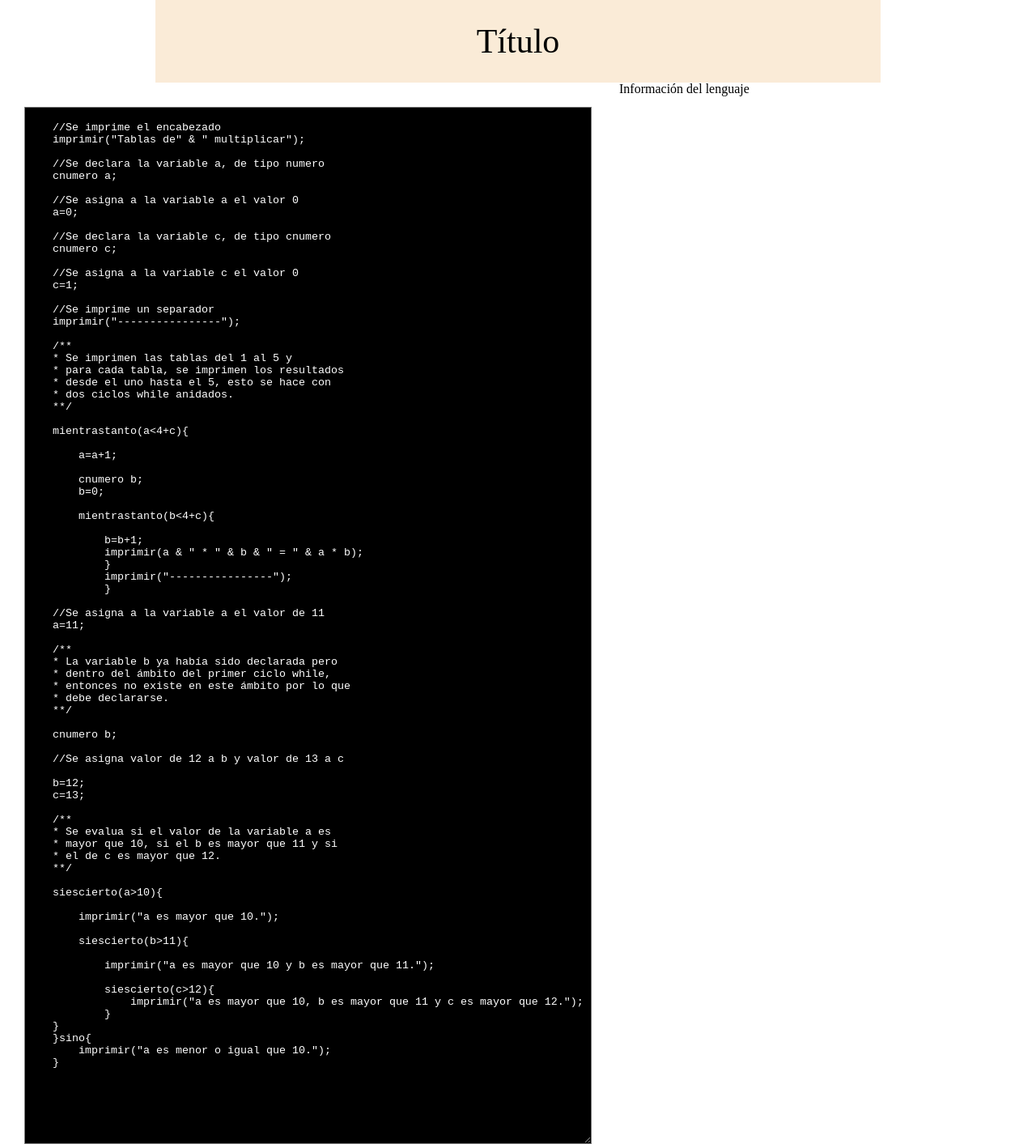
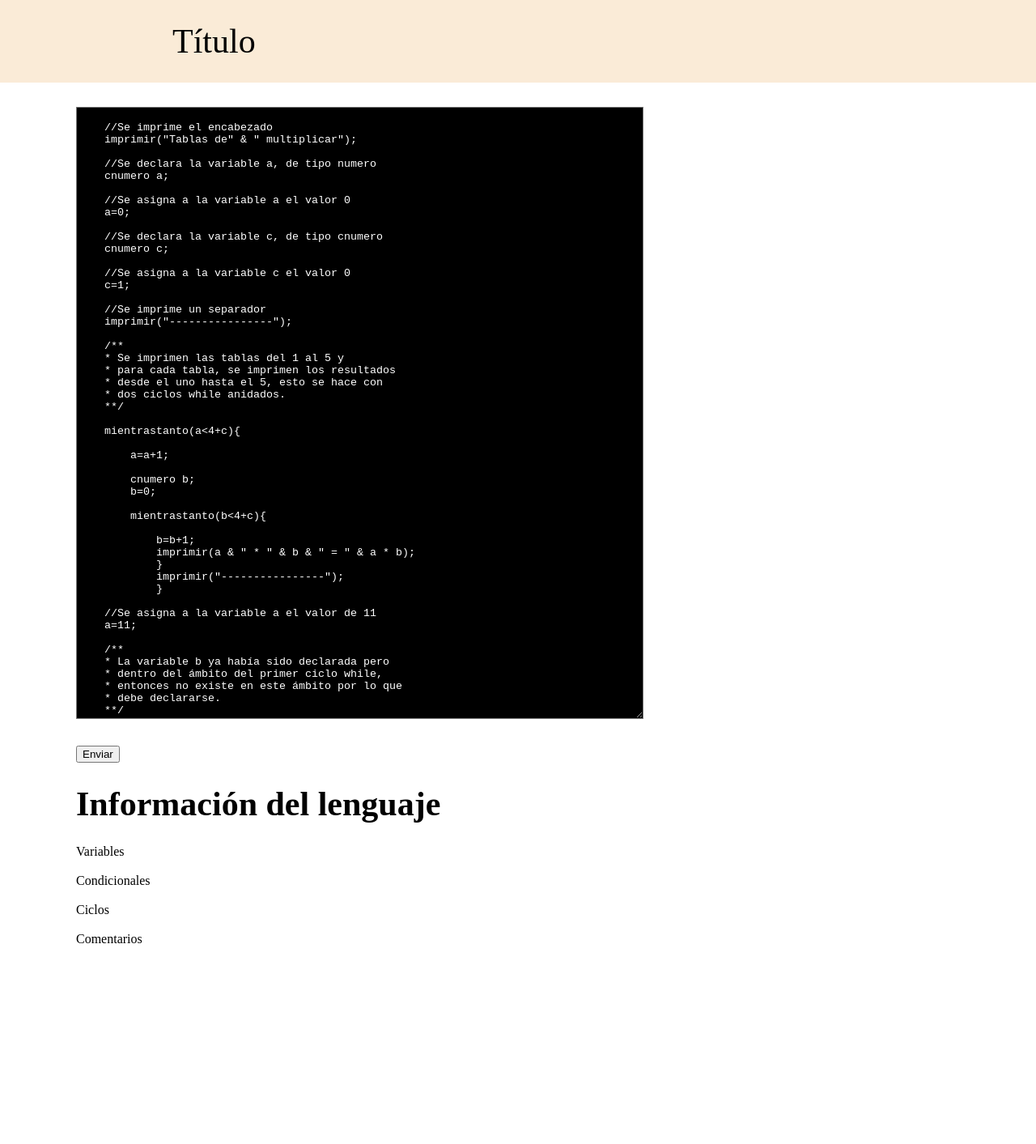
Before and after one commit to Urnyx/interprete-con-PLY, a plain HTML site: page templates/index.html in a window 1280 px wide. Shown: the whole page at 81% size. After the commit the page ends 1228 px from the top, so only its background shows below. Drawn offline with Linux system fonts and the light colour scheme.

Commit message:
mejora visual

```diff
--- a/templates/index.html
+++ b/templates/index.html
@@ -9,15 +9,17 @@
     <title>Document</title>
 </head>
 <body>
-    <header>
+    <header id="h">
         <div id="encabezado">
             <h1 id = "titulo">
                 Título
             </h1>
         </div>
     </header>
-    <div id="bloqueCod">
-    <textarea name="codigo" id="codigo" cols="85" rows="85">
+
+    <div class="caja">
+        <div id="bloqueCod">
+    <textarea name="codigo" id="codigo" cols="85" rows="50">
 
     //Se imprime el encabezado
     imprimir("Tablas de" & " multiplicar");
@@ -98,13 +100,22 @@
         imprimir("a es menor o igual que 10.");
     }
     </textarea>
+        <input type="submit" value="Enviar">
     </div>
 
     <div id="informacion">
         <h1>
             Información del lenguaje
         </h1>
+
+        <ul id="listap">
+            <li>Variables</li>
+            <li>Condicionales</li>
+            <li>Ciclos</li>
+            <li>Comentarios</li>
+        </ul>
     </div>
+</div>
 
 </body>
 </html>
--- a/templates/style.css
+++ b/templates/style.css
@@ -1,15 +1,20 @@
+#h{
+    background-color: antiquewhite;
+    padding: 30px;
+}
 #encabezado{
     width: 70%;
-    text-align: center;
     margin: auto;
 }
 
 #titulo{
-    background-color: antiquewhite;
     font-size: 42px;
-    padding: 30px;
 }
 
+.caja{
+    width: 90%;
+    margin: auto;
+}
 #codigo{
     background-color: black;
     color: white;
@@ -21,7 +26,28 @@
     display: inline-block;
 }
 
+#bloqueCod input{
+    display: block;
+    margin: 0px 30px;
+}
+
 #informacion{
     display: inline-block;
     vertical-align: top;
+    margin: 30px;
+
 }
+
+#informacion h1{
+    font-size: 42px;
+    font-weight: bold;
+    text-align: center;
+}
+
+#listap{
+    margin: 30px 0px;
+}
+
+#listap li{
+    margin: 20px 0px;
+}
```
